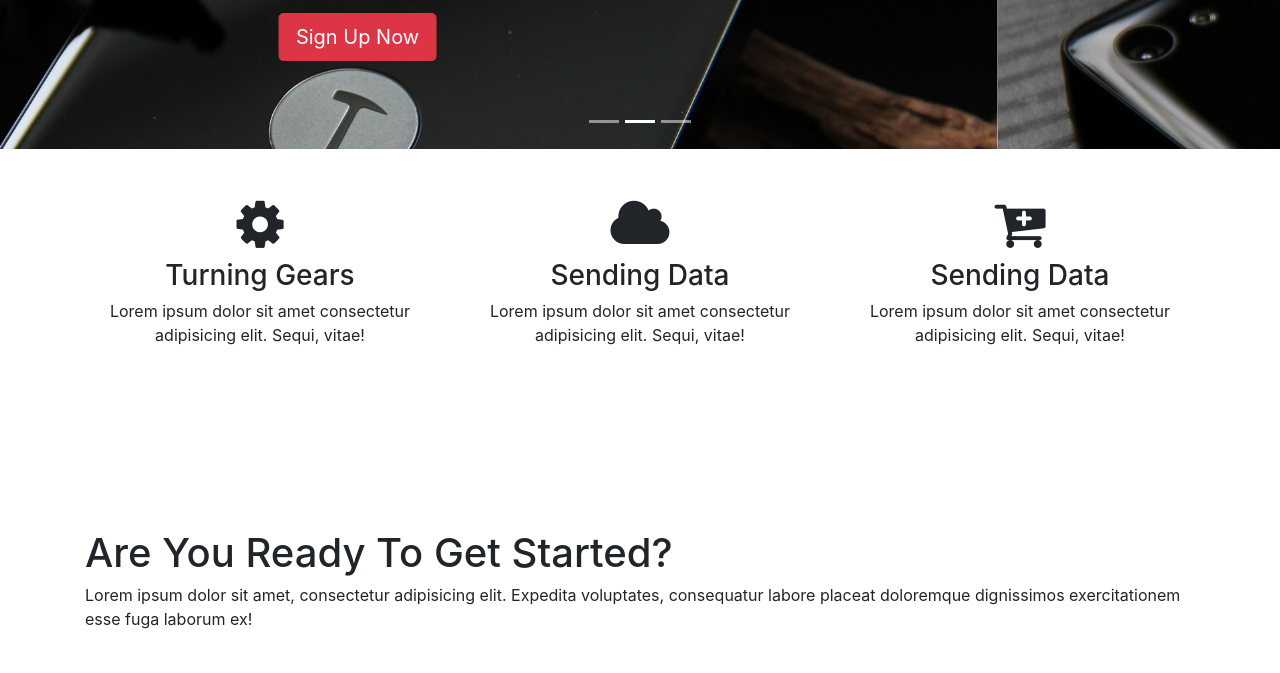
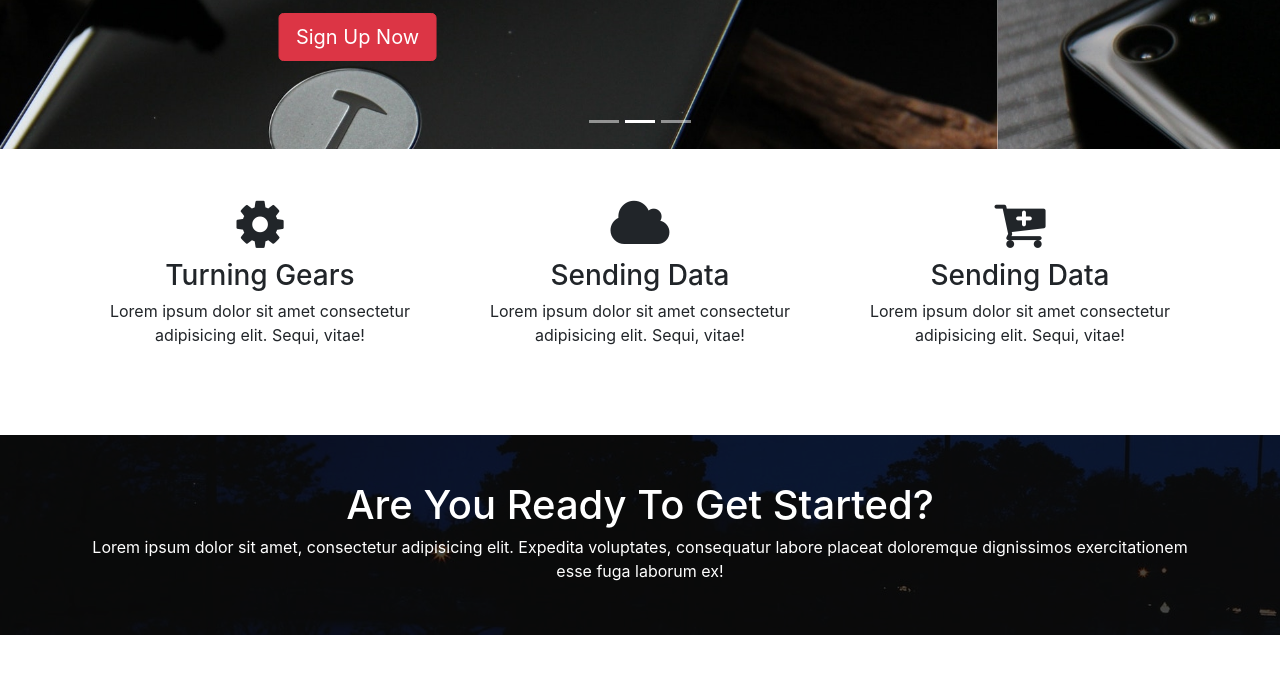
Before and after one commit to StanislavFedyna/glozzom-multi-page-theme, a website: page src/index.html in a window 1280 px wide. Shown: the part 357-1030 px from the top of the page. After the commit the page ends 992 px from the top, so only its background shows below. Drawn offline with Linux system fonts and the light colour scheme; a script that the page names is missing.

Commit message:
stylized home-heading section

```diff
--- a/src/scss/style.scss
+++ b/src/scss/style.scss
@@ -1,4 +1,9 @@
 $icon-size: 55px;
+$dark-overlay: rgba(0,0,0,0.7);
+
+body{
+  overflow-x: hidden;
+}
 
 .navbar{
 
@@ -39,3 +44,22 @@ $icon-size: 55px;
 .fa{
   font-size: $icon-size;
 }
+
+#home-heading{
+  position: relative;
+  min-height: 200px;
+  background: url(../img/lights.jpg);
+  background-attachment: fixed;
+  background-repeat: no-repeat;
+  text-align: center;
+  color: #fff;
+}
+
+.dark-overlay{
+  position: absolute;
+  background-color: $dark-overlay;
+  top: 0;
+  left: 0;
+  width: 100%;
+  height: 100%;
+}
```
Also changed, not shown: src/css/style.css.
